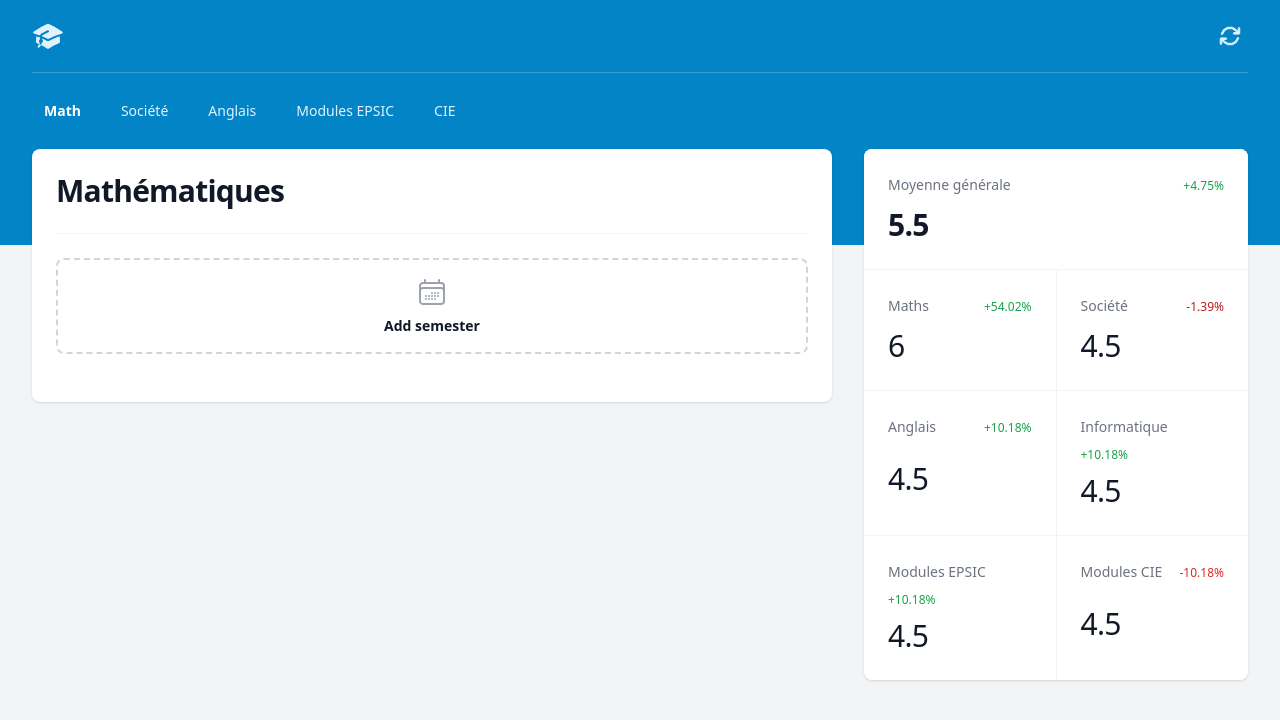
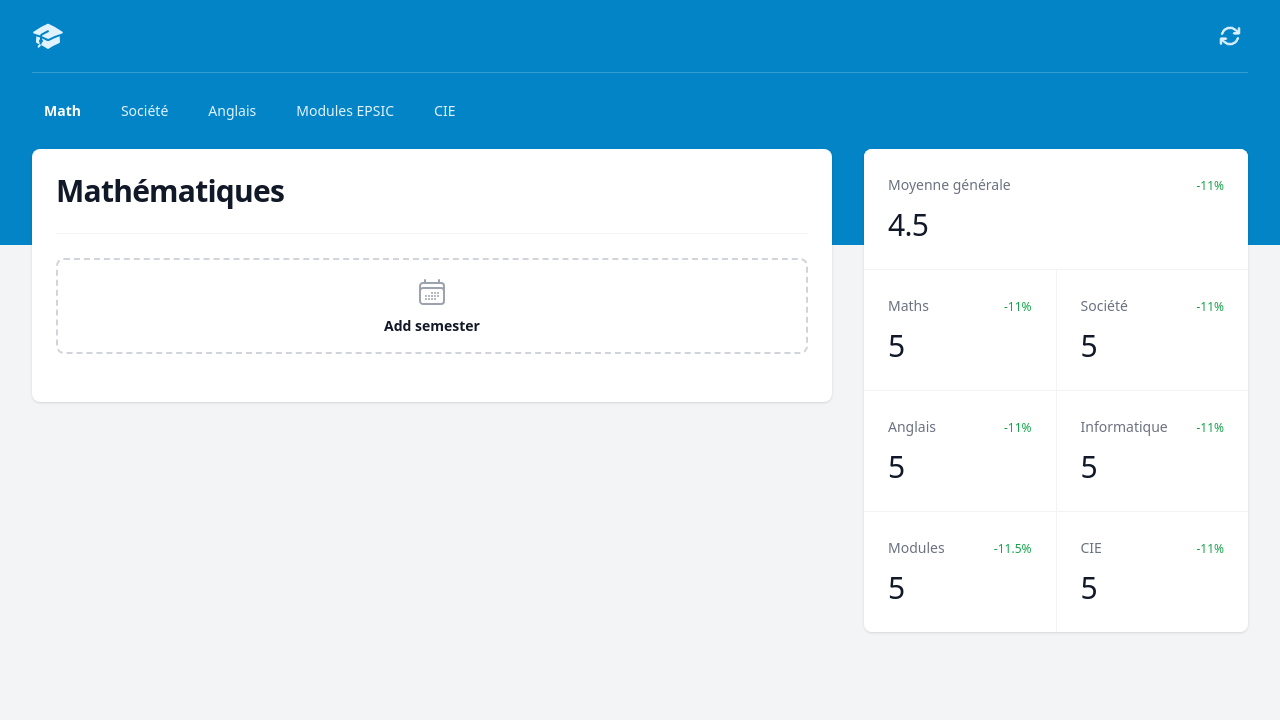
Before and after one commit to dbeznos2/grades_calc_framew, a React (Vite) app: page / in a window 1280 px wide. Shown: the top 720 px of the page. Built offline with nearby package versions, Linux system fonts and the light colour scheme; a web font is replaced by a local one.

Commit message:
static displaying for GeneralAverageBox elements

```diff
--- a/src/App.tsx
+++ b/src/App.tsx
@@ -1,5 +1,5 @@
 import React from "react";
-import SemesterBox from "./components/SemestersBox/SemesterBox.tsx";
+import SemesterBox from "./components/SemesterBox.tsx";
 import GeneralAveragesBox from "./components/GeneralAveragesBox/GeneralAveragesBox.tsx";
 import { HeaderComponent } from "./components/navbar/HeaderComponent.tsx";
 
--- a/src/components/GeneralAveragesBox/AverageSmallBox.tsx
+++ b/src/components/GeneralAveragesBox/AverageSmallBox.tsx
@@ -1,17 +1,28 @@
 import React from "react";
 import { SmallBoxHeading } from "./SmallBoxHeading.tsx";
 import { SmallBoxPercentage } from "./SmallBoxPercentage.tsx";
+import classnames from "classnames";
 
-export function AverageSmallBox() {
-  return (
-    <div className="flex flex-wrap items-baseline justify-between gap-x-4 gap-y-2 bg-white px-6 py-6">
-      <SmallBoxHeading />
-      <SmallBoxPercentage />
-      <dd className="w-full flex-none text-3xl font-medium leading-10 tracking-tight text-gray-900">
-        6
-      </dd>
-    </div>
-  );
+
+interface AverageSmallBoxProps {
+    name: string
+    averageGrade: number | null;
+    percentage: string
+    big?: boolean
+}
+
+export function AverageSmallBox({averageGrade, big, name, percentage}: AverageSmallBoxProps) {
+
+    const classNames = classnames("flex flex-wrap items-baseline justify-between gap-x-4 gap-y-2 bg-white px-6 py-6", { 'col-span-2': big })
+    return (
+        <div className={classNames}>
+            <SmallBoxHeading name={name}/>
+            <SmallBoxPercentage percentage={percentage}/>
+            <dd className="w-full flex-none text-3xl font-medium leading-10 tracking-tight text-gray-900">
+                {averageGrade}
+            </dd>
+        </div>
+    );
 }
 
 export default AverageSmallBox;
--- a/src/components/GeneralAveragesBox/GeneralAveragesBox.tsx
+++ b/src/components/GeneralAveragesBox/GeneralAveragesBox.tsx
@@ -1,5 +1,6 @@
 import React from "react";
-import { AverageSmallBox } from "./AverageSmallBox.tsx";
+import AverageSmallBox from "./AverageSmallBox.tsx";
+
 
 
 export function GeneralAveragesBox() {
@@ -12,61 +13,13 @@ export function GeneralAveragesBox() {
         </h2>
         <div className="overflow-hidden rounded-lg bg-white shadow">
           <dl className="mx-auto grid grid-cols-1 gap-px bg-gray-900/5 sm:grid-cols-2 lg:grid-cols-2">
-            <div className="col-span-2 flex flex-wrap items-baseline justify-between gap-x-2 gap-y-2 bg-white px-6 py-6">
-              <dt className="text-sm font-medium leading-6 text-gray-500">
-                Moyenne générale
-              </dt>
-              <dd className="text-xs font-medium text-green-600">+4.75%</dd>
-              <dd className="w-full flex-none text-3xl font-bold leading-10 tracking-tight text-gray-900">
-                5.5
-              </dd>
-            </div>
-             <AverageSmallBox  />
-            <div className="flex flex-wrap items-baseline justify-between gap-x-4 gap-y-2 bg-white px-6 py-6">
-              <dt className="text-sm font-medium leading-6 text-gray-500">
-                Société
-              </dt>
-              <dd className="text-xs font-medium text-red-700">-1.39%</dd>
-              <dd className="w-full flex-none text-3xl font-medium leading-10 tracking-tight text-gray-900">
-                4.5
-              </dd>
-            </div>
-            <div className="flex flex-wrap items-baseline justify-between gap-x-4 gap-y-2 bg-white px-6 py-6">
-              <dt className="text-sm font-medium leading-6 text-gray-500">
-                Anglais
-              </dt>
-              <dd className="text-xs font-medium text-green-600">+10.18%</dd>
-              <dd className="w-full flex-none text-3xl font-medium leading-10 tracking-tight text-gray-900">
-                4.5
-              </dd>
-            </div>
-            <div className="flex flex-wrap items-baseline justify-between gap-x-4 gap-y-2 bg-white px-6 py-6">
-              <dt className="text-sm font-medium leading-6 text-gray-500">
-                Informatique
-              </dt>
-              <dd className="text-xs font-medium text-green-600">+10.18%</dd>
-              <dd className="w-full flex-none text-3xl font-medium leading-10 tracking-tight text-gray-900">
-                4.5
-              </dd>
-            </div>
-            <div className="flex flex-wrap items-baseline justify-between gap-x-4 gap-y-2 bg-white px-6 py-6">
-              <dt className="text-sm font-medium leading-6 text-gray-500">
-                Modules EPSIC
-              </dt>
-              <dd className="text-xs font-medium text-green-600">+10.18%</dd>
-              <dd className="w-full flex-none text-3xl font-medium leading-10 tracking-tight text-gray-900">
-                4.5
-              </dd>
-            </div>
-            <div className="flex flex-wrap items-baseline justify-between gap-x-4 gap-y-2 bg-white px-6 py-6">
-              <dt className="text-sm font-medium leading-6 text-gray-500">
-                Modules CIE
-              </dt>
-              <dd className="text-xs font-medium text-red-600">-10.18%</dd>
-              <dd className="w-full flex-none text-3xl font-medium leading-10 tracking-tight text-gray-900">
-                4.5
-              </dd>
-            </div>
+            <AverageSmallBox name="Moyenne générale" averageGrade={4.5} percentage="-11%" big={true}/>
+            <AverageSmallBox name="Maths" averageGrade={5} percentage="-11%"/>
+            <AverageSmallBox name="Société" averageGrade={5} percentage="-11%"/>
+            <AverageSmallBox name="Anglais" averageGrade={5} percentage="-11%"/>
+            <AverageSmallBox name="Informatique" averageGrade={5} percentage="-11%"/>
+            <AverageSmallBox name="Modules" averageGrade={5} percentage="-11.5%"/>
+            <AverageSmallBox name="CIE" averageGrade={5} percentage="-11%"/>
           </dl>
         </div>
       </section>
--- a/src/components/GeneralAveragesBox/SmallBoxHeading.tsx
+++ b/src/components/GeneralAveragesBox/SmallBoxHeading.tsx
@@ -1,5 +1,10 @@
 import React from "react";
 
-export function SmallBoxHeading() {
-    return <dt className="text-sm font-medium leading-6 text-gray-500">Maths</dt>;
+interface Props {
+    name: string
 }
+export function SmallBoxHeading({name}: Props) {
+    return (
+      <dt className="text-sm font-medium leading-6 text-gray-500">{name}</dt>
+    );
+}
--- a/src/components/GeneralAveragesBox/SmallBoxPercentage.tsx
+++ b/src/components/GeneralAveragesBox/SmallBoxPercentage.tsx
@@ -1,5 +1,10 @@
 import React from "react";
 
-export function SmallBoxPercentage() {
-    return <dd className="text-xs font-medium text-green-600">+54.02%</dd>;
+interface Props {
+    percentage: string
 }
+export function SmallBoxPercentage({percentage}: Props) {
+    return (
+    <dd className="text-xs font-medium text-green-600">{percentage}</dd>
+    );
+}
--- a/src/components/SemestersBox/SemesterBox.tsx
+++ b/src/components/SemesterBox.tsx
@@ -1,8 +1,8 @@
 import SemesterButton from "./SemesterButton.tsx";
-import Semester from "./Semester.tsx";
+import Semester from "./SemestersBox/Semester.tsx";
 import React, { useState } from "react";
-import {average} from "../../Average.ts";
-import GradeComponent from "./GradeComponent.tsx";
+import {average} from "../Average.ts";
+import GradeComponent from "./SemestersBox/GradeComponent.tsx";
 
 export function SemesterBox() {
     const [semesters, setSemesters] = useState<Array<number | null>>([]);
```
Also changed, not shown: src/components/SemesterButton.tsx (renamed from src/components/SemestersBox/SemesterButton.tsx).
